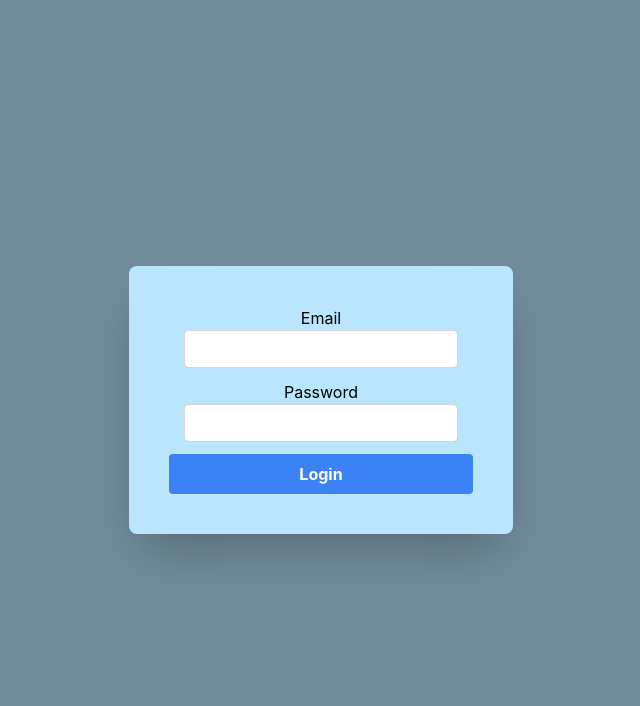
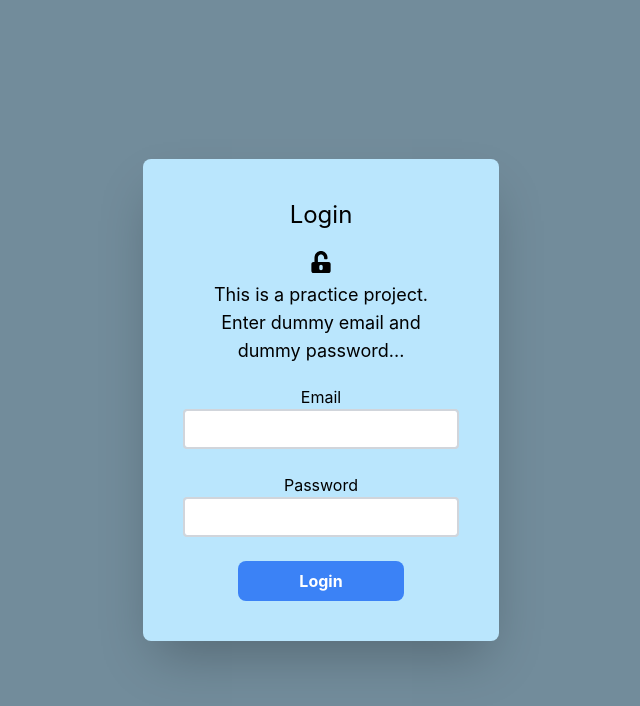
Before and after one commit to codecygen/064-React-Redux-TailwindCSS, a React (Create React App) app: page / in a window 1280 px wide. Shown: the top 706 px of the page, without its empty margins (319-959 px from the left). Built offline with nearby package versions, Linux system fonts and the light colour scheme.

Commit message:
login box finished

```diff
--- a/package.json
+++ b/package.json
@@ -8,6 +8,7 @@
     "@testing-library/user-event": "^13.5.0",
     "react": "^17.0.2",
     "react-dom": "^17.0.2",
+    "react-icons": "^4.3.1",
     "react-scripts": "5.0.0",
     "web-vitals": "^2.1.4"
   },
--- a/src/App.js
+++ b/src/App.js
@@ -4,7 +4,7 @@ import Login from './components/Login'
 
 const App = () => {
   return (
-    <div class="flex h-screen">
+    <div>
       {/* <div class="p-6 max-w-sm mx-auto bg-white dark:bg-black rounded-xl shadow-lg">
         <div class="text-center">
           <div class="text-xl font-medium text-black">ChitChat</div>
@@ -43,7 +43,10 @@ const App = () => {
 
       <img src={reactLogo} /> */}
 
-      < Login />
+      {/* The top container allows tailwind to center the element */}
+      <div class="flex h-screen">
+        < Login />
+      </div>
     </div>
   );
 };
--- a/src/components/Login.js
+++ b/src/components/Login.js
@@ -1,10 +1,19 @@
 import React from 'react';
+import { FaUnlockAlt } from "react-icons/fa";
 
 const Login = () => {
   return (
-    <form class="bg-sky-200 m-auto w-96 h-82 text-center py-10 px-10 rounded-lg shadow-2xl">
-      <div class="flex flex-col space-y-3">
-        <div>
+    <form class="bg-sky-200 m-auto w-auto h-82 text-center py-10 px-10 rounded-lg shadow-2xl">
+      <div class="pb-5">
+        <h1 class="text-2xl pb-5">Login</h1>
+        <FaUnlockAlt size="30" class="mx-auto pb-2" />
+        <p class="text-lg">This is a practice project.</p>
+        <p class="text-lg">Enter dummy email and</p>
+        <p class="text-lg">dummy password...</p>
+      </div>
+
+      <div class="flex flex-col space-y-6">
+        <div class="grid">
           <label htmlFor="email">Email</label>
           <input type="email" id="email" class="form-control
               px-3
@@ -13,15 +22,15 @@ const Login = () => {
               font-normal
               text-gray-700
               bg-white bg-clip-padding
-              border border-solid border-gray-300
+              border-2 border-solid border-gray-300
               rounded
               transition
               ease-in-out
               m-0
-            focus:text-gray-700 focus:bg-white focus:border-blue-600 focus:outline-none"/>
+            focus:text-gray-700 focus:bg-white focus:border-blue-600 focus:outline-none" required />
         </div>
 
-        <div>
+        <div class="grid">
           <label htmlFor="psw">Password</label>
           <input type="password" id="psw"
             class="form-control
@@ -31,14 +40,14 @@ const Login = () => {
               font-normal
               text-gray-700
               bg-white bg-clip-padding
-              border border-solid border-gray-300
+              border-2 border-solid border-gray-300
               rounded
               transition
               ease-in-out
-            focus:text-gray-700 focus:bg-white focus:border-blue-600 focus:outline-none" />
+            focus:text-gray-700 focus:bg-white focus:border-blue-600 focus:outline-none" required />
         </div>
 
-        <button class="bg-blue-500 hover:bg-blue-700 text-white font-bold py-2 px-4 rounded">Login</button>
+        <button class="bg-blue-500 hover:bg-blue-700 text-white font-bold py-2 px-4 rounded-lg w-3/5 mx-auto">Login</button>
       </div>
     </form>
   )
```
Also changed, not shown: 2 other files (tests, documents, lock files or other folders).
